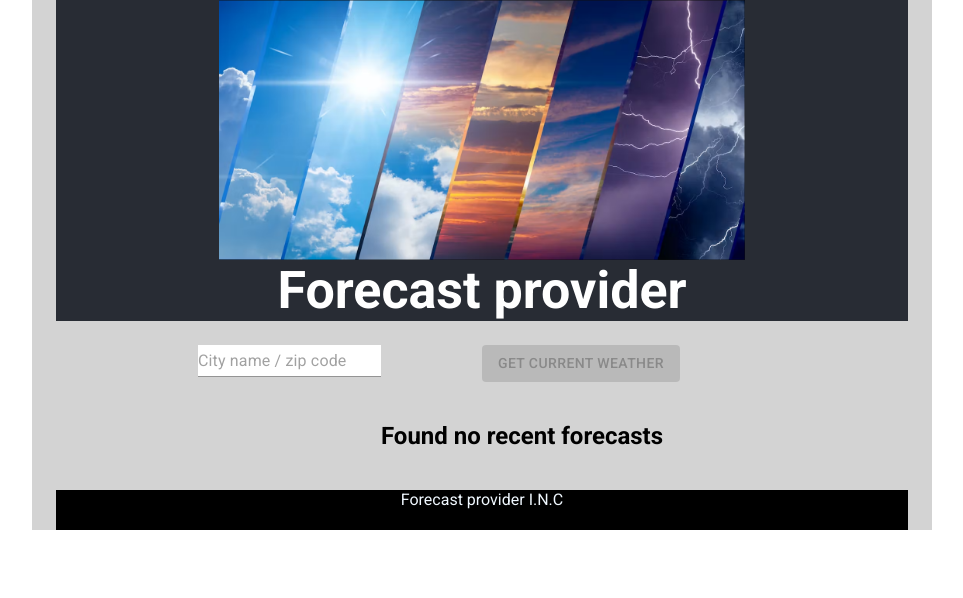
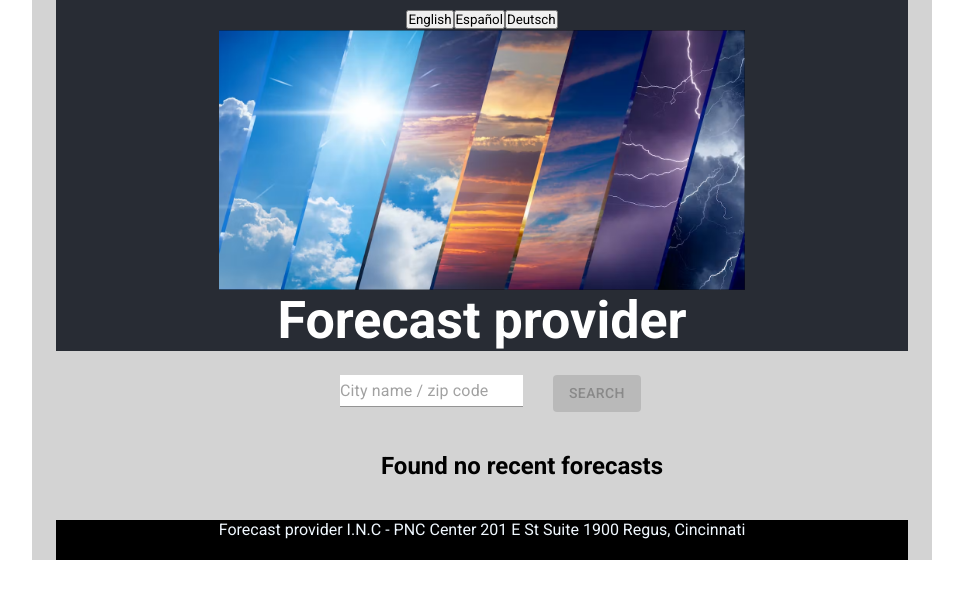
Before and after one commit to serlofer/react-exercise, a React (Create React App) app: page / in a window 1280 px wide. Shown: the top 598 px of the page, without its empty margins (158-1121 px from the left). Built offline with nearby package versions, Linux system fonts and the light colour scheme.

Commit message:
feat(lang)! language change pressing a lang button

```diff
--- a/src/App.js
+++ b/src/App.js
@@ -6,11 +6,11 @@ import ForecastList from "./components/Forecast/ForecastList";
 import classes from "./App.css";
 import { useDispatch, useSelector } from "react-redux";
 import { buttonActions } from "./store/searchButton";
-
-const INITIAL_FORECASTS = [];
+import { useTranslation } from "react-i18next";
 
 function App() {
-  const [weather, setWeather] = useState(INITIAL_FORECASTS);
+  const {t} = useTranslation();
+  const [weather, setWeather] = useState([]);
   const [enteredCity, setEnteredCity] = useState("");
   const key = "c07c21117a73eb80fa09cc6e1c31d33c";
   const buttonState = useSelector(state => state.searchButton.isDisabled);
@@ -64,27 +64,27 @@ function App() {
     <Container maxWidth="md">
       <MainHeader />
       <Grid container className={classes.input} mt={3}>
-        <Grid item xs={2} />
-        <Grid item xs={4}>
+        <Grid item xs={4} />
+        <Grid item xs={3}>
           <TextField
             variant="standard"
             type="text"
             id="cityName"
-            placeholder="City name / zip code"
+            placeholder={t('input.placeholder')}
             value={enteredCity}
             onChange={cityChangeHandler}
           />
         </Grid>
-        <Grid item xs={4}>
+        <Grid item xs={2}>
           <Button
             variant="contained"
             disabled={buttonState}
             onClick={addForecastHandler}
           >
-            Get current weather
+            {t('input.buttonText')}
           </Button>
         </Grid>
-        <Grid item xs={2} />
+        <Grid item xs={3} />
       </Grid>
       <Container>
         <ForecastList items={weather} apiKey={key} />
--- a/src/components/Footer/Footer.js
+++ b/src/components/Footer/Footer.js
@@ -1,8 +1,10 @@
 import classes from './Footer.module.css';
+import { useTranslation } from "react-i18next";
 
 const Footer = props => {
+    const {t} = useTranslation();
     return (
-        <footer className={classes.main}>Forecast provider I.N.C</footer>
+        <footer className={classes.main}>{t('footer.text')}</footer>
     );
 };
 
--- a/src/components/Forecast/ForecastList.js
+++ b/src/components/Forecast/ForecastList.js
@@ -1,12 +1,15 @@
 import Forecast from "./Forecast";
 import { Grid } from "@mui/material";
 import classes from "./ForecastList.module.css";
+import { useTranslation } from "react-i18next";
 
 const ForecastList = (props) => {
+  const {t} = useTranslation();
+
   if (props.items.length === 0) {
     return (
       <Grid container m={5} justifyContent={"center"}>
-        <h2>Found no recent forecasts</h2>
+        <h2>{t('result.empty')}</h2>
       </Grid>
     );
   }
--- a/src/components/MainHeader/MainHeader.js
+++ b/src/components/MainHeader/MainHeader.js
@@ -1,15 +1,32 @@
-import background from '../../background.png';
-import classes from './MainHeader.module.css';
+import background from "../../background.png";
+import classes from "./MainHeader.module.css";
+import { useTranslation } from "react-i18next";
 
-const MainHeader = props => {
-    return (
-        <header className={classes.main}>
-        <img src={background} className={classes.images} alt="background" />
-        <h1>
-          Forecast provider
-        </h1>
-      </header>
-    );
+const languages = {
+  en: { nativeName: "English" },
+  es: { nativeName: "Español" },
+  de: { nativeName: "Deutsch" },
+};
+
+const MainHeader = (props) => {
+  const { t, i18n } = useTranslation();
+  return (
+    <header className={classes.main}>
+      <div className={classes.lang}>
+        {Object.keys(languages).map((lng) => (
+          <button
+          key={lng}
+          type="submit"
+          onClick={() => i18n.changeLanguage(lng)}
+        >
+          {languages[lng].nativeName}
+        </button>
+        ))}
+      </div>
+      <img src={background} className={classes.images} alt="background" />
+      <h1>{t("header.title")}</h1>
+    </header>
+  );
 };
 
 export default MainHeader;
--- a/src/i18n.js
+++ b/src/i18n.js
@@ -15,14 +15,54 @@ i18n
             en: {
                 translation: {
                     header: {
+                        lang: 'Language',
                         title: 'Forecast provider'
+                    },
+                    input: {
+                        placeholder: 'City name / zip code',
+                        buttonText: 'Search'
+                    },
+                    result: {
+                        empty: 'Found no recent forecasts'
+                    },
+                    footer: {
+                        text: 'Forecast provider I.N.C - PNC Center 201 E St Suite 1900 Regus, Cincinnati'
                     }
                 }
             },
             es: {
                 translation: {
                     header: {
+                        lang: 'Idioma',
                         title: 'Previsión del tiempo'
+                    },
+                    input: {
+                        placeholder: 'Ciudad / código postal',
+                        buttonText: 'Buscar'
+                    },
+                    result: {
+                        empty: 'No se han encontrado pronósticos recientes'
+                    },
+                    footer: {
+                        text: 'Forecast provider I.N.C - División española Av. de Brasil, 29, 28020, Madrid'
+                    }
+                }
+            },
+            de: {
+                translation: {
+                    header: {
+                        lang: 'Sprache',
+                        title: 'Wettervorhersage'
+                    },
+                    input: {
+                        placeholder: 'Stadt / Postleitzahl',
+                        buttonText: 'Suche'
+                    },
+                    result: {
+                        empty: 'Kürzlich wurden keine Prognosen gefunden'
+                    },
+                    footer: {
+                        text: 'Forecast provider I.N.C - Deutsche Sektion, Coworking Gottesweg 56 Ehrenfeld, Köln'
                     }
                 }
             }
--- a/src/index.js
+++ b/src/index.js
@@ -5,7 +5,7 @@ import App from './App';
 import reportWebVitals from './reportWebVitals';
 import { Provider } from "react-redux";
 import store from './store/index';
-import i18n from './i18n';
+import './i18n';
 
 const root = ReactDOM.createRoot(document.getElementById('root'));
 root.render(
```
